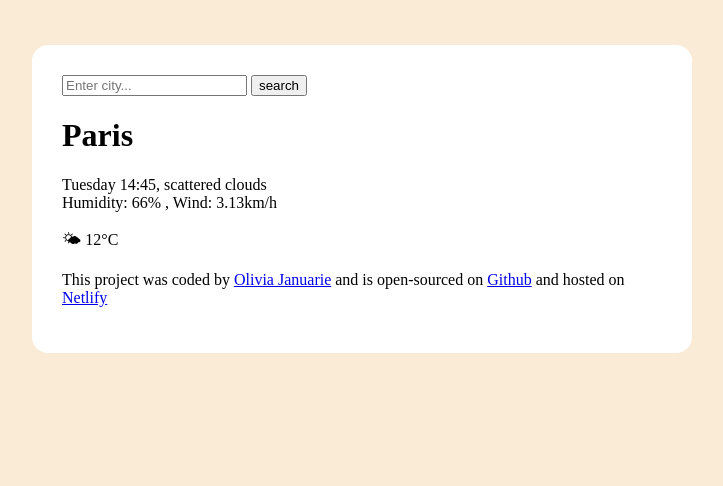
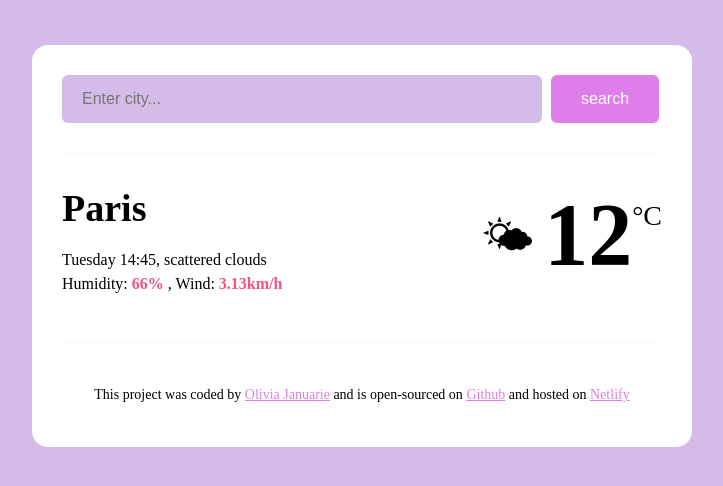
Before and after one commit to livjanua/My-Weather-App-Project, a plain HTML site: page index.html in a window 1280 px wide. Shown: the whole page, without its empty margins (278-1001 px from the left). Drawn offline with Linux system fonts and the light colour scheme; a web font is replaced by a local one.

Commit message:
Added some CSS.

```diff
--- a/index.html
+++ b/index.html
@@ -15,23 +15,34 @@
   <body>
     <div class="weather-app">
       <header>
-        <form>
-          <input type="search" placeholder="Enter city..." required />
-          <input type="submit" value="search" />
+        <form class="search-form">
+          <input
+            type="search"
+            placeholder="Enter city..."
+            required
+            class="search-form-input"
+          />
+          <input type="submit" value="search" class="search-form-button" />
         </form>
       </header>
 
       <main>
-        <div>
-          <h1>Paris</h1>
+        <div class="weather-data">
+          <div>
+            <h1 class="weather-app-city">Paris</h1>
 
-          <p>
-            Tuesday 14:45, scattered clouds
-            <br />
-            Humidity: 66% , Wind: 3.13km/h
-          </p>
+            <p class="weather-app-details">
+              Tuesday 14:45, scattered clouds
+              <br />
+              Humidity: <strong>66% </strong>, Wind: <strong>3.13km/h</strong>
+            </p>
+          </div>
+          <div class="weather-app-temp-container">
+            <div class="weather-app-icon">🌤</div>
+            <div class="weather-app-temperature">12</div>
+            <div class="weather-app-unit">°C</div>
+          </div>
         </div>
-        <div>🌤 12°C</div>
       </main>
 
       <footer>
--- a/src/style.css
+++ b/src/style.css
@@ -1,7 +1,29 @@
 body {
-  background-color: antiquewhite;
+  background-color: #d5bbe7;
   font-family: "Kalnia Glaze", serif;
 }
+
+header {
+  border-bottom: 1px solid #f9f7fe;
+  padding: 0 0 30px 0;
+}
+
+main {
+  padding: 30px 0;
+}
+
+footer {
+  border-top: 1px solid #f9f7fe;
+  padding: 30px 0 0 0;
+  text-align: center;
+  color: rgba (0, 0, 0, 0.6);
+  font-size: 14px;
+}
+
+a {
+  color: #df7ee8;
+}
+
 .weather-app {
   background: white;
   max-width: 600px;
@@ -10,3 +32,64 @@ body {
   box-shadow: 0 30px 50px rgba(65, 50, 100, 0, 08);
   padding: 30px;
 }
+
+.search-form-input {
+  background-color: #d5bbe7;
+  border: none;
+  border-radius: 6px;
+  width: 80%;
+  padding: 15px 20px;
+  font-size: 16px;
+}
+
+.search-form-button {
+  background-color: #df7ee8;
+  padding: 15px 30px;
+  border-radius: 6px;
+  border: none;
+  color: #ffffff;
+  font-size: 16px;
+  margin-left: 5px;
+}
+
+.weather-data {
+  display: flex;
+  justify-content: space-between;
+}
+
+.weather-app-city {
+  margin: 0;
+  font-size: 38px;
+  line-height: 48px;
+}
+
+.weather-app-details {
+  font-size: 16px;
+  line-height: 24px;
+  color: rgba (39, 33, 66, 0.4);
+  font-weight: 500;
+}
+
+.weather-app-details strong {
+  color: #f65282;
+}
+
+.weather-app-temp-container {
+  display: flex;
+}
+
+.weather-app-temperature {
+  font-size: 88px;
+  font-weight: bold;
+  margin-left: 10px;
+}
+
+.weather-app-icon {
+  font-size: 44px;
+  margin-top: 22px;
+}
+
+.weather-app-unit {
+  font-size: 28px;
+  margin-top: 16px;
+}
```
